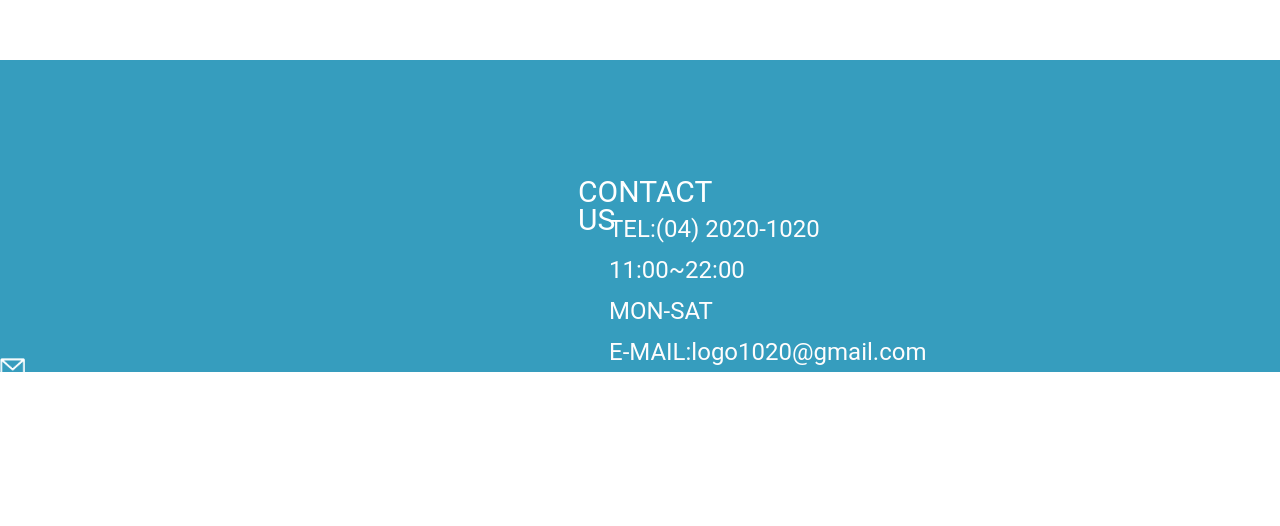
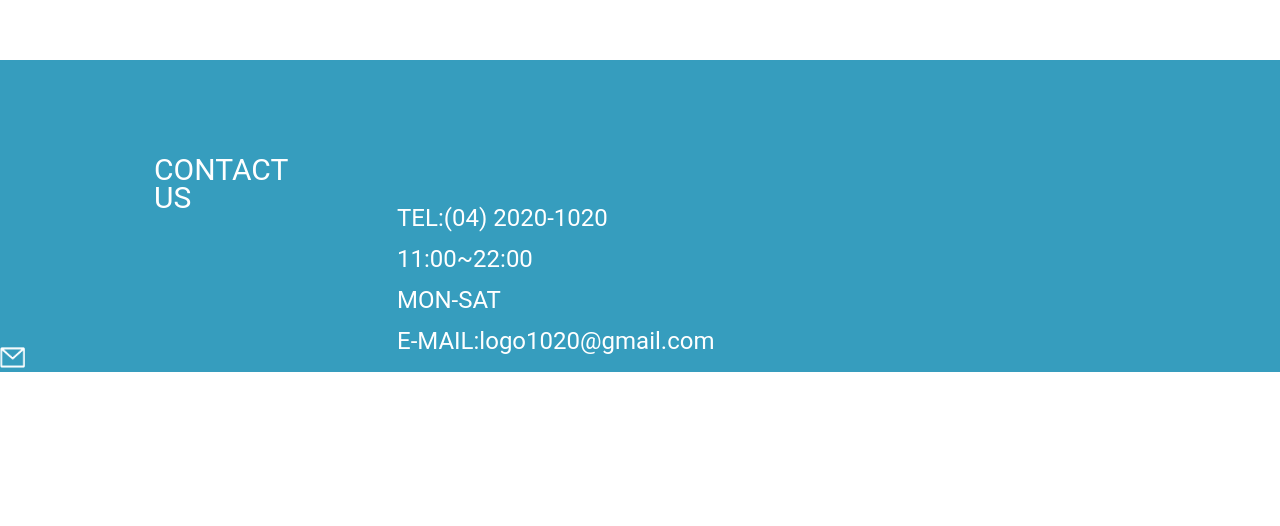
Before and after one commit to Tinyalin1112/Ai-Cake, a plain HTML site: page index.html in a window 1280 px wide. Shown: the part 1790-2316 px from the top of the page. Drawn offline with nearby package versions, Linux system fonts and the light colour scheme.

Commit message:
Add files via upload

```diff
--- a/style.css
+++ b/style.css
@@ -44,7 +44,7 @@ header{
 
 .nav-list{
     list-style-type: none;
-    text-align:left;
+    text-align:right;
     color: #6EC6E1;
 
 }
@@ -206,13 +206,13 @@ footer{
     text-decoration: none;
     font-size: 24px;
     line-height: 21px;
-    color: #FFFDFD;
+    color: #ffffff;
 }
 .about_us{
     width: 102px;
     height: 28px;
-    margin-top: 59px;
-    margin-left: 289px;
+    margin-top: 48px;
+    margin-left: 77px;
 
 }
 .footer_words_area{
```
